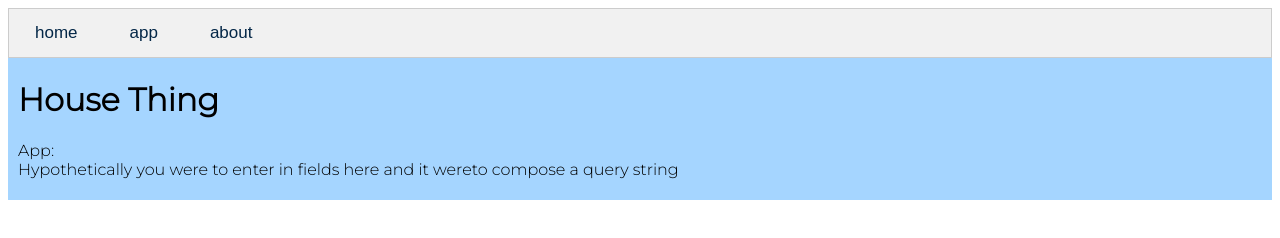
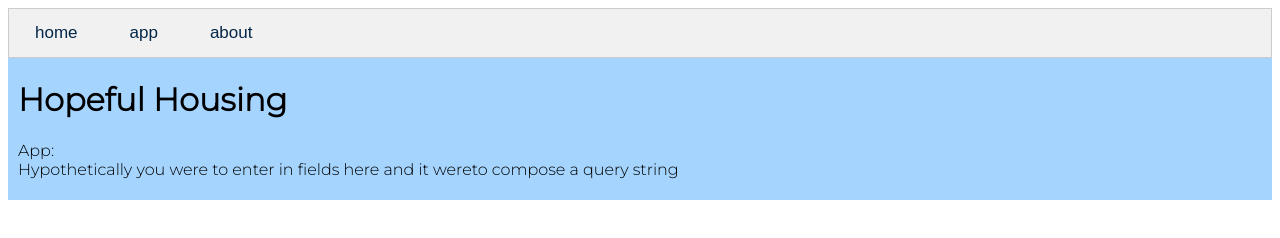
Before and after one commit to heylookitsme/technica2020, a website: page app.html in a window 1280 px wide. Drawn offline with Linux system fonts and the light colour scheme; no server answers.

Commit message:
changed the name

```diff
--- a/app.html
+++ b/app.html
@@ -14,7 +14,7 @@
 		<button><a href="/about"> about</a></button>
 	</div>
 <div class="mainHeader">
-		<h1>House Thing</h1>
+		<h1>Hopeful Housing</h1>
 		<p>App:
 			<br>Hypothetically you were to enter in fields here and it wereto compose a query string</p>
 	</div>
@@ -40,10 +40,6 @@
 	</div>
 	-->
 
-	<!--
-		<button onclick="processHouseInfo()">jdhfkjhdf</button>
-		<div id="house-location">monkas?</div>
-	-->
 
 
 	<!--
```
Also changed, not shown: index.html (+1 -1 lines), server_api.js (line endings or trailing spaces).
